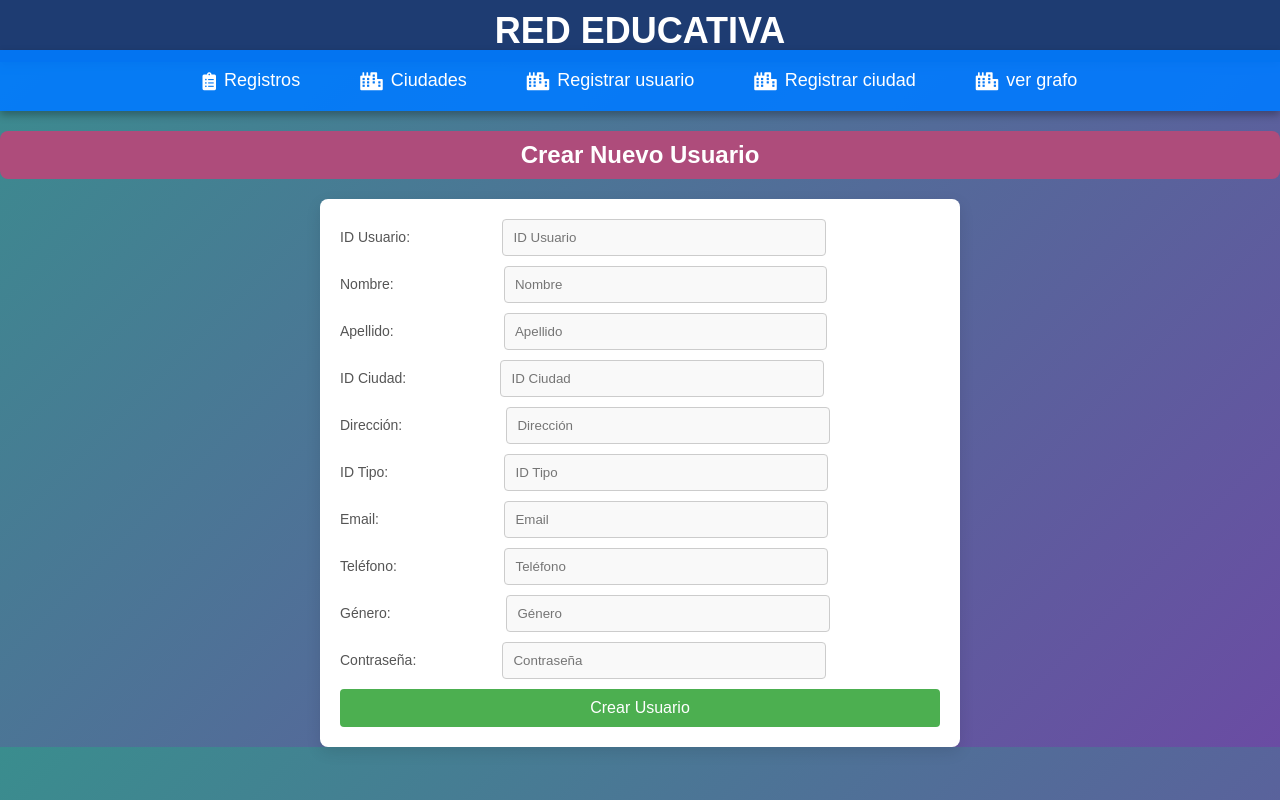
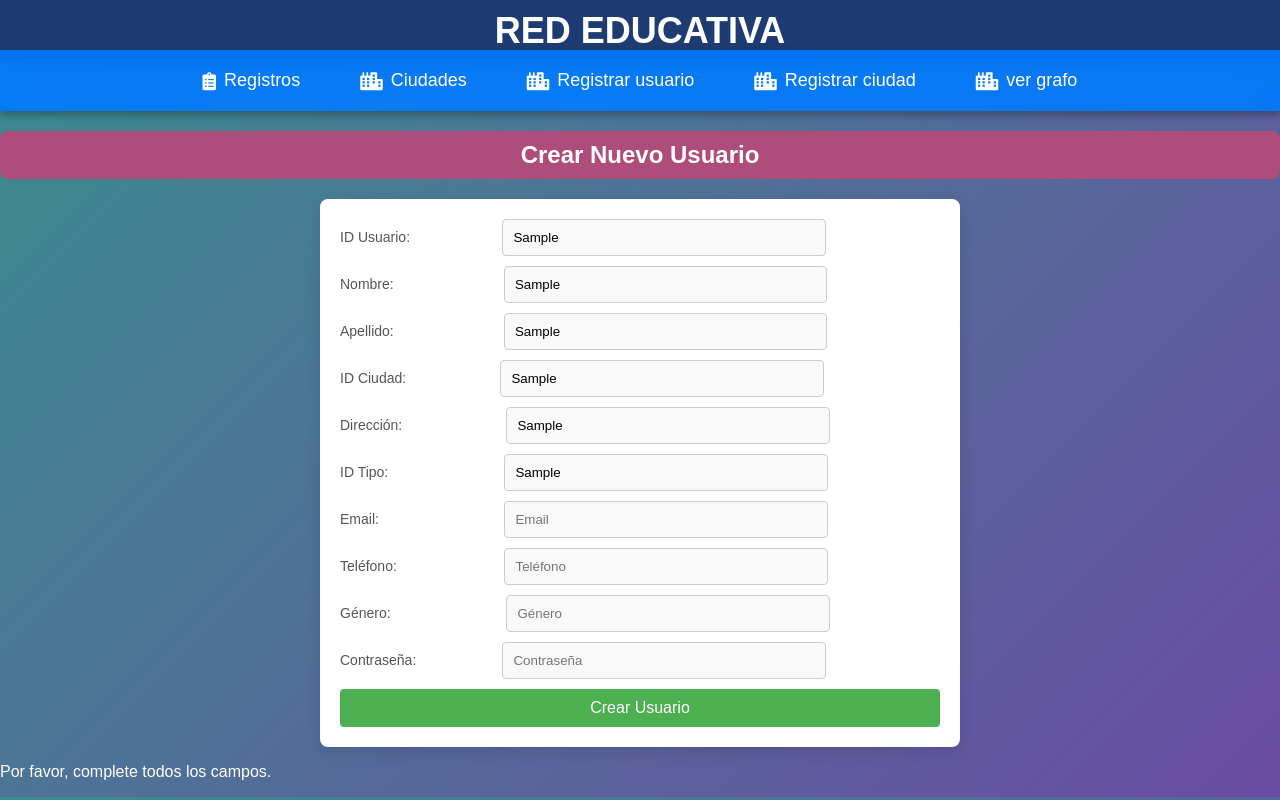
Before and after one commit to John77HT/frontproyecto, an Angular app: page /nuevousuario in a window 1280 px wide. Both pictures are taken after typing "Sample", "Sample", "Sample", "Sample", "Sample", "Sample" into the empty fields and a click on the button "Crear Usuario". Built offline with nearby package versions, Linux system fonts and the light colour scheme.

Commit message:
actualizar cambios

```diff
--- a/src/app/components/nuevousuario/nuevousuario.component.html
+++ b/src/app/components/nuevousuario/nuevousuario.component.html
@@ -1,6 +1,8 @@
 <h2>Crear Nuevo Usuario</h2>
 <link rel="stylesheet" href="https://cdnjs.cloudflare.com/ajax/libs/font-awesome/5.15.4/css/all.min.css">
+
 <form (ngSubmit)="crearUsuario()" #usuarioForm="ngForm">
+    <!-- Campo ID Usuario -->
     <div class="form-group">
         <label>ID Usuario:</label>
         <div class="input-group">
@@ -9,6 +11,7 @@
         </div>
     </div>
 
+    <!-- Campo Nombre -->
     <div class="form-group">
         <label>Nombre:</label>
         <div class="input-group">
@@ -17,6 +20,7 @@
         </div>
     </div>
 
+    <!-- Campo Apellido -->
     <div class="form-group">
         <label>Apellido:</label>
         <div class="input-group">
@@ -25,6 +29,7 @@
         </div>
     </div>
 
+    <!-- Campo ID Ciudad -->
     <div class="form-group">
         <label>ID Ciudad:</label>
         <div class="input-group">
@@ -33,6 +38,7 @@
         </div>
     </div>
 
+    <!-- Campo Dirección -->
     <div class="form-group">
         <label>Dirección:</label>
         <div class="input-group">
@@ -41,6 +47,7 @@
         </div>
     </div>
 
+    <!-- Campo ID Tipo -->
     <div class="form-group">
         <label>ID Tipo:</label>
         <div class="input-group">
@@ -49,6 +56,7 @@
         </div>
     </div>
 
+    <!-- Campo Email -->
     <div class="form-group">
         <label>Email:</label>
         <div class="input-group">
@@ -57,6 +65,7 @@
         </div>
     </div>
 
+    <!-- Campo Teléfono -->
     <div class="form-group">
         <label>Teléfono:</label>
         <div class="input-group">
@@ -65,6 +74,7 @@
         </div>
     </div>
 
+    <!-- Campo Género -->
     <div class="form-group">
         <label>Género:</label>
         <div class="input-group">
@@ -73,6 +83,7 @@
         </div>
     </div>
 
+    <!-- Campo Contraseña -->
     <div class="form-group">
         <label>Contraseña:</label>
         <div class="input-group">
@@ -81,5 +92,9 @@
         </div>
     </div>
 
+    <!-- Botón Crear -->
     <button type="submit">Crear Usuario</button>
 </form>
+
+<!-- Mensaje de feedback -->
+<p class="mensaje" *ngIf="mensaje">{{ mensaje }}</p>
--- a/src/app/components/nuevousuario/nuevousuario.component.ts
+++ b/src/app/components/nuevousuario/nuevousuario.component.ts
@@ -1,6 +1,7 @@
 import { Component } from '@angular/core';
 import { CommonModule } from '@angular/common';
 import { FormsModule } from '@angular/forms';
+import { UsuarioService } from '../../services/usuario.service'; // Asegúrate de ajustar la ruta según tu estructura
 
 @Component({
   selector: 'app-nuevousuario',
@@ -10,11 +11,37 @@ import { FormsModule } from '@angular/forms';
   styleUrls: ['./nuevousuario.component.css']
 })
 export class NuevousuarioComponent {
-  nuevoUsuario: any = {}; // Objeto para el nuevo usuario
+  nuevoUsuario: any = {}; // Objeto para capturar datos del nuevo usuario
+  mensaje: string = ''; // Mensaje de retroalimentación para el usuario
+
+  constructor(private usuarioService: UsuarioService) { }
 
   crearUsuario() {
-    console.log('Datos del nuevo usuario:', this.nuevoUsuario);
-    alert('Usuario creado exitosamente: ' + JSON.stringify(this.nuevoUsuario));
-    this.nuevoUsuario = {}; // Reinicia el formulario
+    // Verificar que todos los campos estén completos
+    if (!this.validarCampos()) {
+      this.mensaje = 'Por favor, complete todos los campos.';
+      return;
+    }
+
+    this.usuarioService.postUser(this.nuevoUsuario).subscribe(
+      (response) => {
+        this.mensaje = 'Usuario creado exitosamente: ' + this.nuevoUsuario.nombre;
+        this.nuevoUsuario = {}; // Reinicia el formulario
+      },
+      (error) => {
+        this.mensaje = 'Ocurrió un error al crear el usuario. Intente de nuevo.';
+        console.error('Error al crear usuario:', error);
+      }
+    );
+  }
+
+  // Método para validar que no falten campos
+  private validarCampos(): boolean {
+    const camposRequeridos = [
+      'id_usuario', 'nombre', 'apellido', 'id_ciudad',
+      'direccion', 'id_tipo', 'email', 'telefono',
+      'genero', 'contra'
+    ];
+    return camposRequeridos.every((campo) => this.nuevoUsuario[campo]);
   }
 }
```
